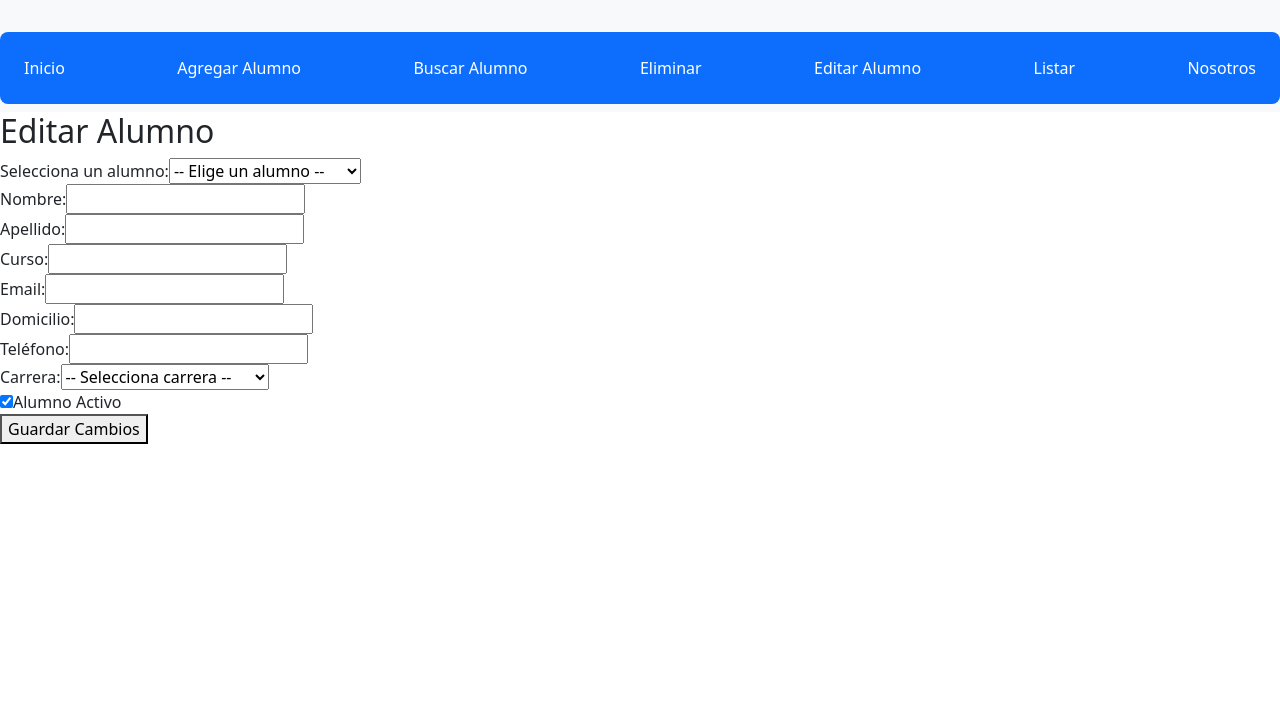
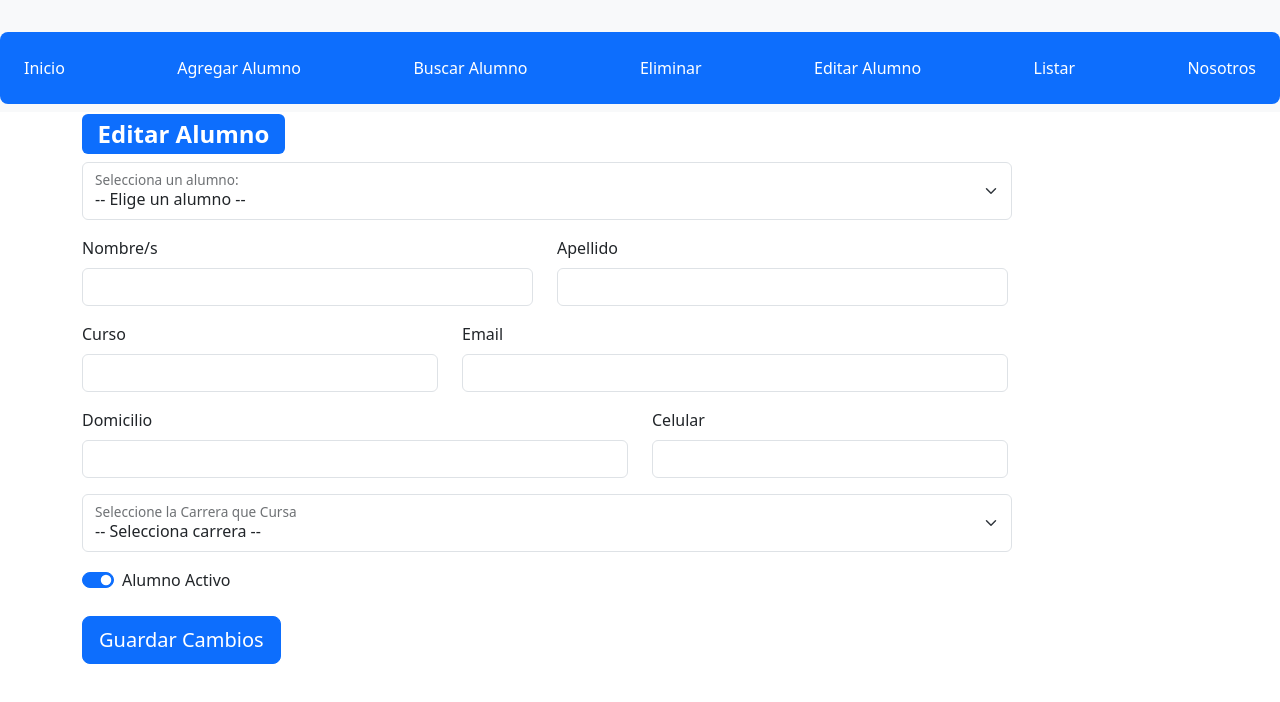
Before and after one commit to Chris213-boop/pv_tp5_grupo22, a React (Vite) app: page /editar in a window 1280 px wide. Shown: the top 702 px of the page. Built offline with nearby package versions, Linux system fonts and the light colour scheme.

Commit message:
Incorporo estilo con react-bootstrap a EditarAlumno, Torres Cintia Cristina

```diff
--- a/src/assets/components/EditarAlumno.jsx
+++ b/src/assets/components/EditarAlumno.jsx
@@ -1,4 +1,13 @@
 import { useState } from 'react';
+
+import Button from 'react-bootstrap/Button';
+import Col from 'react-bootstrap/Col';
+import Form from 'react-bootstrap/Form';
+import Row from 'react-bootstrap/Row';
+import Badge from 'react-bootstrap/Badge';
+import FloatingLabel from 'react-bootstrap/FloatingLabel';
+import Container from 'react-bootstrap/esm/Container';
+
 
 function AlumnoEdit({ alumnos, onUpdate }) {
   const [lu, setLu] = useState('');
@@ -69,55 +78,100 @@ function AlumnoEdit({ alumnos, onUpdate }) {
   };
 
   return (
-    <div className="formulario">
-      <h2 className="titulo">Editar Alumno</h2>
-      <form onSubmit={handleSubmit}>
-        <div className="contenido-formulario">
-          <div>
-            <label htmlFor="alumno">Selecciona un alumno:</label>
-            <select id="alumno" value={lu} onChange={handleSelectChange}>
+    <Container >
+      <h2 >
+        <Badge bg="primary">Editar Alumno</Badge>
+      </h2>
+      <Form onSubmit={handleSubmit}>
+
+        <Form.Group as={Col} md="10" className="mb-3">
+        <FloatingLabel controlId="floatingSelect" label="Selecciona un alumno:">
+          {/* <label htmlFor="alumno">Selecciona un alumno:</label> */}
+          <Form.Select
+          id="alumno"
+          value={lu}
+          onChange={handleSelectChange}>
             <option value="">-- Elige un alumno --</option>
             {alumnos.map((a) => (
               <option key={a.lu} value={a.lu}>
                 {a.nombre} {a.apellido} ({a.lu})
               </option>
             ))}
-            </select>
-          </div>
+          </Form.Select>
+          </FloatingLabel>
+        </Form.Group>
 
-          <div>
-            <label>Nombre:</label>
-            <input type="text" value={nombre} onChange={(e) => setNombre(e.target.value)} />
-          </div>
-
-          <div>
-            <label>Apellido:</label>
-            <input type="text" value={apellido} onChange={(e) => setApellido(e.target.value)} />
-          </div>
-
-          <div>
-            <label>Curso:</label>
-            <input type="text" value={curso} onChange={(e) => setCurso(e.target.value)} />
-          </div>
-
-          <div>
-            <label>Email:</label>
-            <input type="email" value={email} onChange={(e) => setEmail(e.target.value)} />
-          </div>
-
-          <div>
-            <label>Domicilio:</label>
-            <input type="text" value={domicilio} onChange={(e) => setDomicilio(e.target.value)} />
-          </div>
-
-          <div>
-            <label>Teléfono:</label>
-            <input type="text" value={telefono} onChange={(e) => setTelefono(e.target.value)} />
-          </div>
-
-          <div>
-            <label>Carrera:</label>
-            <select value={carrera} onChange={(e) => setCarrera(e.target.value)}>
+        <Row className="mb-3">
+          <Form.Group as={Col} md="5" controlId="validationCustom01">
+            <Form.Label>Nombre/s</Form.Label>
+            <Form.Control
+              type="text"
+              value={nombre}
+              onChange={(e) => setNombre(e.target.value)} />
+            <Form.Control.Feedback type="invalid">
+              El nombre debe tener al menos 3 caracteres.
+            </Form.Control.Feedback>
+          </Form.Group>
+          <Form.Group as={Col} md="5" controlId="validationCustom02">
+            <Form.Label>Apellido</Form.Label>
+            <Form.Control
+              type="text"
+              value={apellido}
+              onChange={(e) => setApellido(e.target.value)} />
+            <Form.Control.Feedback type="invalid">
+              El apellido debe tener al menos 3 caracteres.
+            </Form.Control.Feedback>
+          </Form.Group>
+        </Row>
+        <Row className="mb-3">
+          <Form.Group as={Col} md="4" controlId="validationCustom03">
+            <Form.Label>Curso</Form.Label>
+            <Form.Control
+              type="text"
+              value={curso}
+              onChange={(e) => setCurso(e.target.value)} />
+            <Form.Control.Feedback type="invalid">
+              El curso es obligatorio.
+            </Form.Control.Feedback>
+          </Form.Group>
+          <Form.Group as={Col} md="6" controlId="validationCustom03">
+            <Form.Label>Email </Form.Label>
+            <Form.Control
+              type="email"
+              value={email}
+              onChange={(e) => setEmail(e.target.value)} />
+            <Form.Control.Feedback type="invalid">
+              Ingrese un email válido.
+            </Form.Control.Feedback>
+          </Form.Group>
+        </Row>
+        <Row className="mb-3">
+          <Form.Group as={Col} md="6" controlId="validationCustom04">
+            <Form.Label>Domicilio</Form.Label>
+            <Form.Control
+              type="text"
+              value={domicilio}
+              onChange={(e) => setDomicilio(e.target.value)} />
+            <Form.Control.Feedback type="invalid">
+              El domicilio debe tener al menos 5 caracteres.
+            </Form.Control.Feedback>
+          </Form.Group>
+          <Form.Group as={Col} md="4" controlId="validationCustom05">
+            <Form.Label>Celular</Form.Label>
+            <Form.Control
+              type="text"
+              value={telefono}
+              onChange={(e) => setTelefono(e.target.value)} />
+            <Form.Control.Feedback type="invalid">
+              Ingrese un número válido (7 a 15 dígitos).
+            </Form.Control.Feedback>
+          </Form.Group>
+        </Row>
+        <Form.Group as={Col} md="10" className="mb-3">
+        <FloatingLabel controlId="floatingSelect" label="Seleccione la Carrera que Cursa">
+          <Form.Select
+            value={carrera}
+            onChange={(e) => setCarrera(e.target.value)}>
             <option value="">-- Selecciona carrera --</option>
             <option value="1">APU</option>
             <option value="2">Ingeniería de Minas</option>
@@ -125,28 +179,27 @@ function AlumnoEdit({ alumnos, onUpdate }) {
             <option value="4">Ingeniería Informática</option>
             <option value="5">Ingeniería Química</option>
             <option value="6">Licenciatura en Sistemas</option>
-            </select>
-          </div>
-
-          <div>
-            <label>
-              <input
-                type="checkbox"
+          </Form.Select>
+          <Form.Control.Feedback type="invalid">
+            Seleccione una carrera válida.
+          </Form.Control.Feedback>
+        </FloatingLabel>
+        </Form.Group>
+        <Form.Group>
+            <Form.Check
+              type="switch"
               checked={estado}
               onChange={(e) => setEstado(e.target.checked)}
+              label="Alumno Activo"
             />
-              Alumno Activo
-            </label>
-          </div>
-        </div>
-
-        <div>
-          <button type="submit" className="boton">
+        </Form.Group>
+        <Form.Group className="mt-4">
+          <Button type="submit" variant="primary" size="lg">
             Guardar Cambios
-          </button>
-        </div>
-      </form>
-    </div>
+          </Button>
+        </Form.Group>
+      </Form>
+    </Container>
   );
 }
 
```
Lines whose indentation alone changed are shown as unchanged.
